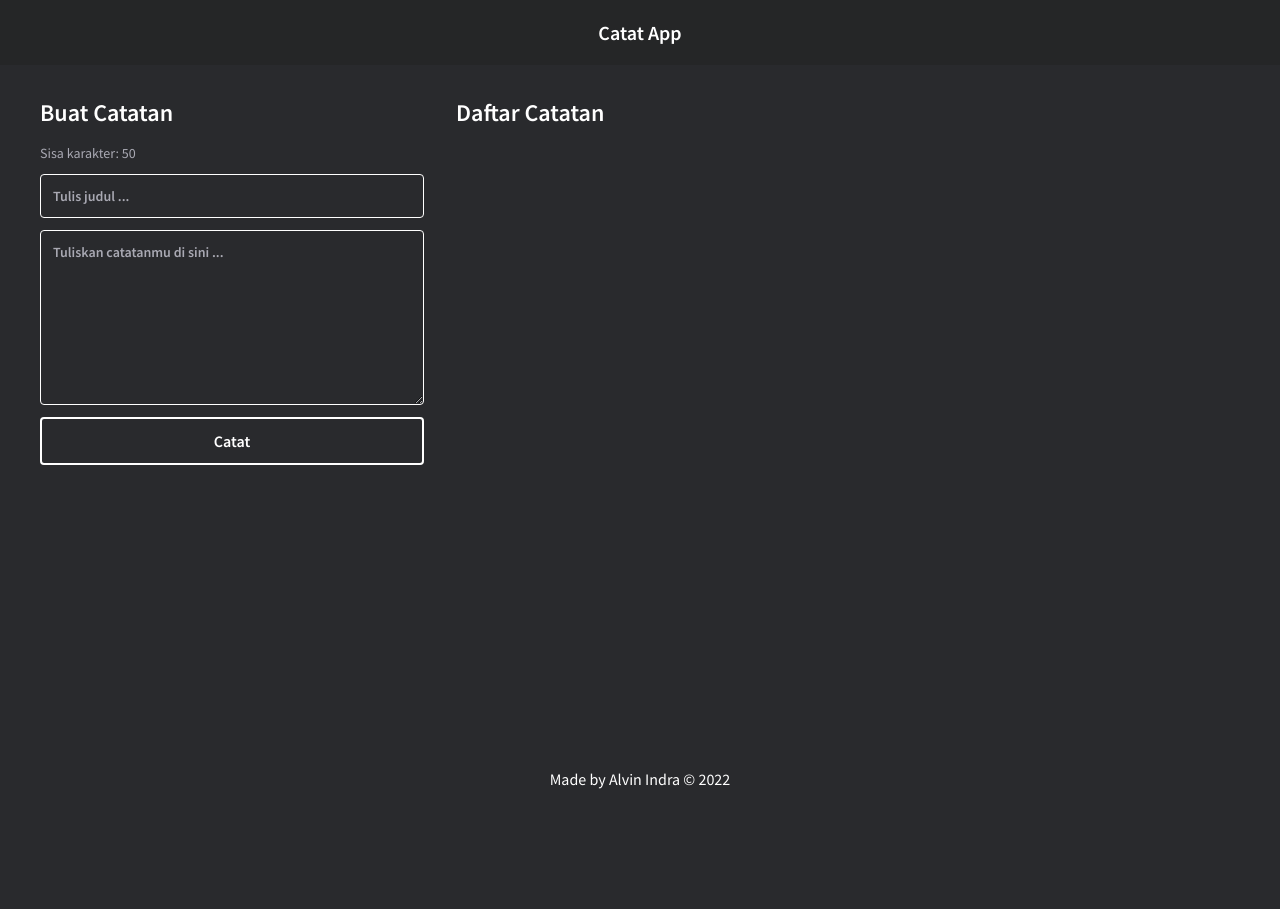
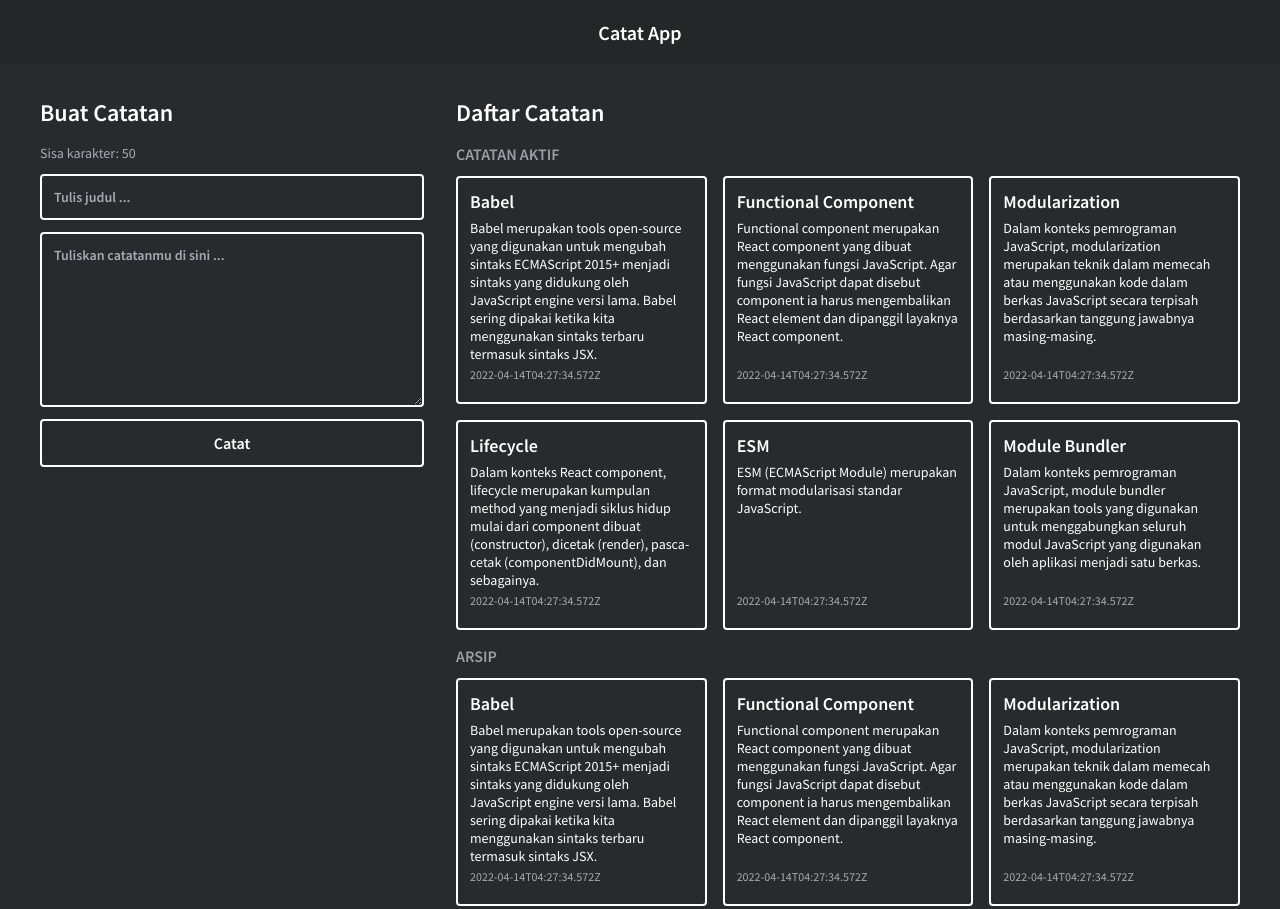
Before and after one commit to alvinindra/catat-app, a React app: page / in a window 1280 px wide. Shown: the top 909 px of the page. Before the commit the page ends 805 px from the top, so only its background shows below. Built offline with nearby package versions, Linux system fonts and the light colour scheme.

Commit message:
feat: show data dummy

```diff
--- a/src/components/layout/BodyApp.js
+++ b/src/components/layout/BodyApp.js
@@ -1,12 +1,15 @@
 import React from "react";
 import NoteForm from "../note/NoteForm";
 import NoteList from "../note/NoteList";
+import { getInitialData } from '../../utils/index';
 
 function BodyApp() {
+  const notes = getInitialData();
+
   return (
     <main className="body-app">
       <NoteForm />
-      <NoteList />
+      <NoteList notes={notes} />
     </main>
   )
 }
--- a/src/components/note/NoteItem.js
+++ b/src/components/note/NoteItem.js
@@ -1,9 +1,11 @@
 import React from 'react';
 
-function NoteItem() {
+function NoteItem({ title, body, createdAt }) {
   return (
-    <div className="note__item">
-      Note Item
+    <div className="note-item">
+      <div className='note-item__title'>{title}</div>
+      <div className='note-item__body'>{body}</div>
+      <div className='note-item__date'>{createdAt}</div>
     </div>
   );
 }
--- a/src/components/note/NoteList.js
+++ b/src/components/note/NoteList.js
@@ -1,9 +1,26 @@
 import React from "react";
+import NoteItem from "./NoteItem";
 
-function NoteList() {
+function NoteList({ notes }) {
   return (
-    <section className="note-list">
+    <section className="section-notelist">
       <h1 className="spacing">Daftar Catatan</h1>
+      <h4 className="section-notelist__subtitle">Catatan Aktif</h4>
+      <div className="note-list spacing">
+        {
+          notes.map((note) => (
+            <NoteItem key={note.id} {...note} />
+          ))
+        }
+      </div>
+      <h4 className="section-notelist__subtitle">Arsip</h4>
+      <div className="note-list">
+        {
+          notes.map((note) => (
+            <NoteItem key={note.id} {...note} />
+          ))
+        }
+      </div>
     </section>
   );
 }
--- a/src/styles/style.css
+++ b/src/styles/style.css
@@ -2,6 +2,7 @@
   --color-primary: #323232;
   --color-white: #ffffff;
   --color-grey: #a9a9b3;
+  --color-grey-light: #9aa0a6;
   --bg-dark: #252627;
   --bg-dark-secondary: #292a2d;
 }
@@ -25,7 +26,7 @@ textarea {
   font-family: 'Source Sans Pro', sans-serif;
   background-color: transparent;
   color: var(--color-white);
-  border: 1px solid var(--color-white);
+  border: 2px solid var(--color-white);
   border-radius: 4px;
 }
 
@@ -117,13 +118,22 @@ textarea::placeholder {
   cursor: pointer;
 }
 
+.section-notelist {
+  padding-left: 16px;
+  margin-bottom: 48px;
+}
+
+.section-notelist__subtitle {
+  margin-bottom: 12px;
+  text-transform: uppercase;
+  color: var(--color-grey-light);
+}
+
 .note-list {
   display: grid;
-  grid-template-columns: 1fr;
+  grid-template-columns: 1fr 1fr 1fr;
   grid-template-rows: minmax(min-content, max-content);
   gap: 16px;
-  padding-left: 16px;
-  margin-bottom: 48px;
 }
 
 .note-list__empty-message {
@@ -136,18 +146,21 @@ textarea::placeholder {
   border-radius: 4px;
   overflow: hidden;
   display: flex;
+  padding: 12px;
   flex-direction: column;
-}
-
-.note-item__content {
-  padding: 12px;
-  flex: 1;
 }
 
 .note-item__title {
   text-overflow: ellipsis;
-  overflow: hidden;
+  font-weight: 600;
+  font-size: 18px;
   white-space: nowrap;
+  margin-bottom: 6px;
+}
+
+.note-item__body {
+  font-size: 14px;
+  height: 100%;
   margin-bottom: 4px;
 }
 
@@ -155,10 +168,6 @@ textarea::placeholder {
   font-size: 12px;
   margin-bottom: 8px;
   color: #aaa;
-}
-
-.note-item__body {
-  font-size: 14px;
 }
 
 .note-item__action {
```
